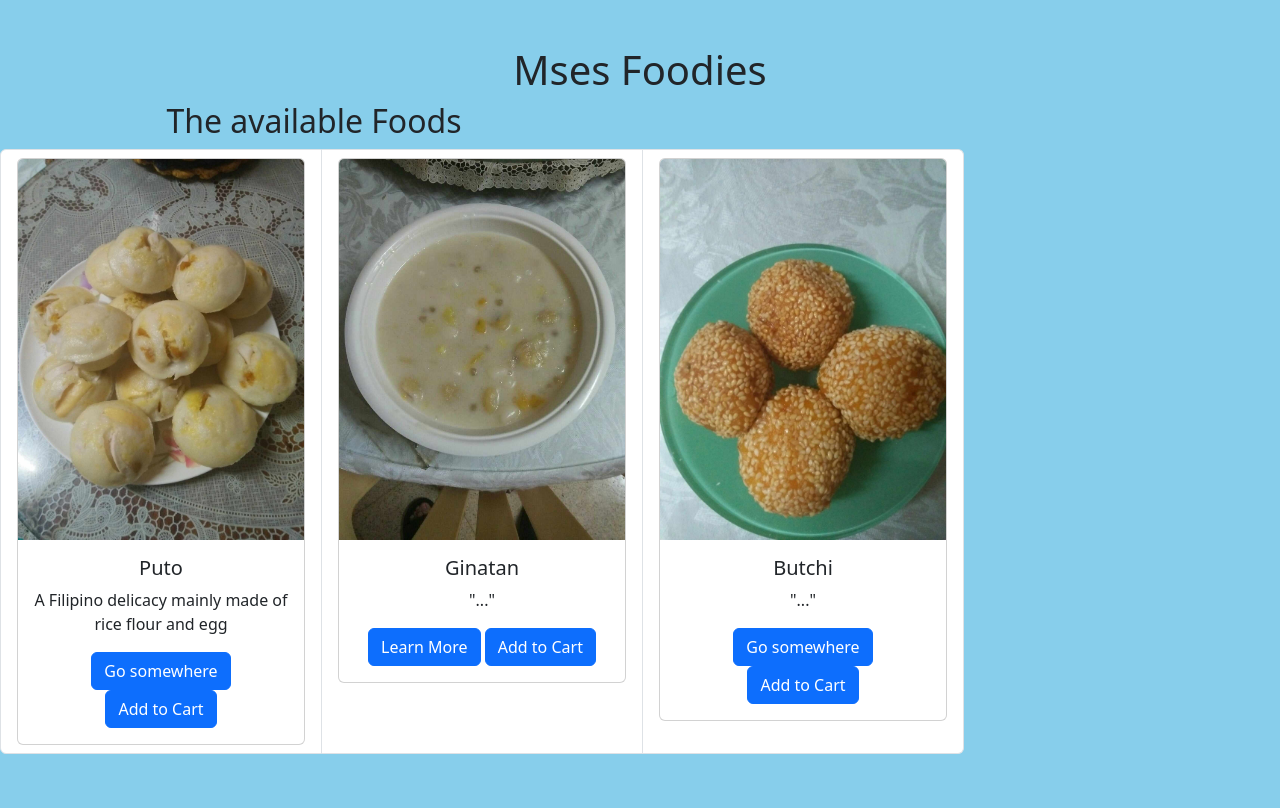
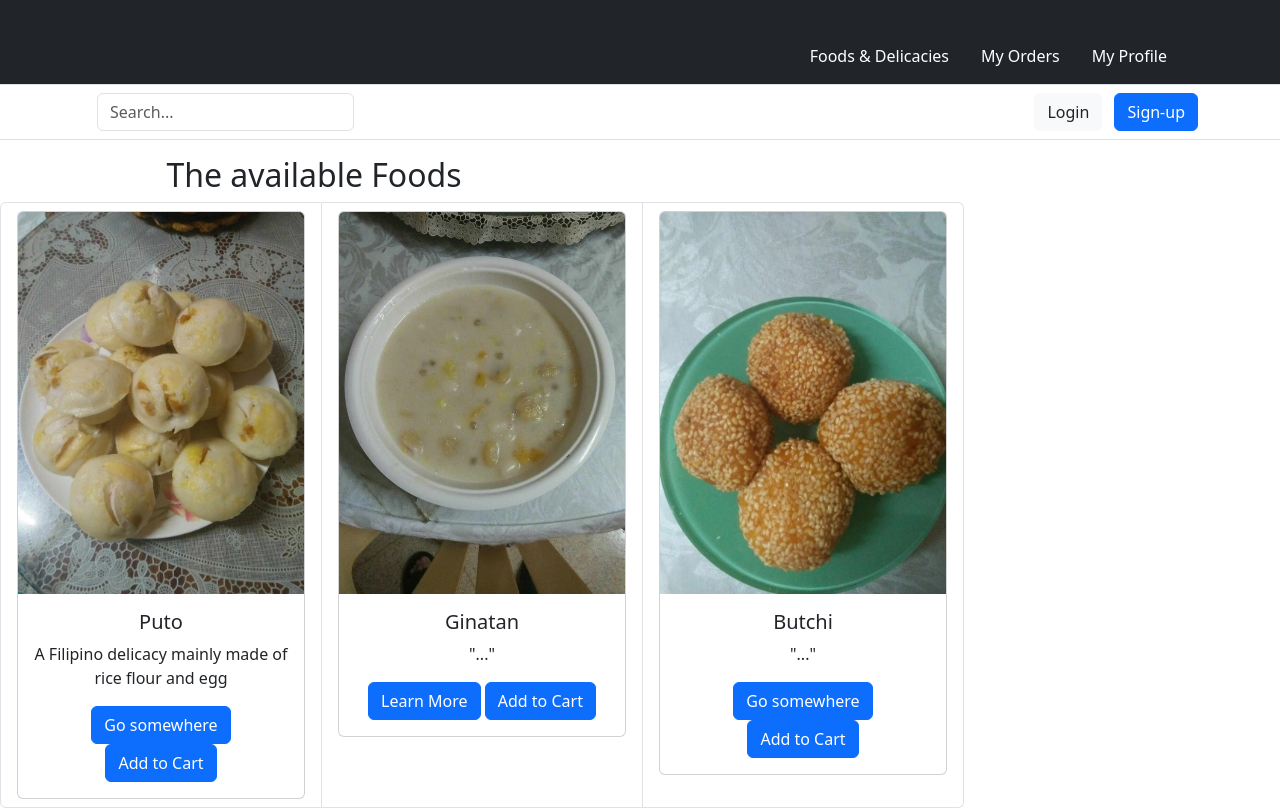
Before and after one commit to ledanken/mses-foodies, a Django app: page / in a window 1280 px wide. Before the commit the page ends 754 px from the top, so only its background shows below. Run offline with Django 3.2, Linux system fonts and the light colour scheme.

Commit message:
Start create the header

```diff
--- a/static/css/base.css
+++ b/static/css/base.css
@@ -1,4 +1,4 @@
-body{
+html{
     background-color:skyblue;
     text-align: center;
     display: flex;
--- a/templates/base.html
+++ b/templates/base.html
@@ -32,10 +32,51 @@
   </head>
   <body>
     {% block mainpage_header %}
-     <div class="row">
-        <div class="col-12 col=lg-4 my=auto py=1 py=lg-0 text=center text=lg-center">
-          <a href="{% url 'mses_foodies_home' %}" class="nav-link main-logo-link"><h1>Mses Foodies</h1></a>
+    <header>
+      <div class="px-3 py-2 text-bg-dark border-bottom">
+        <div class="container">
+          <div class="d-flex flex-wrap align-items-center justify-content-center justify-content-lg-start">
+            <a href="/" class="d-flex align-items-center my-2 my-lg-0 me-lg-auto text-white text-decoration-none">
+              <svg class="bi me-2" width="40" height="32" role="img" aria-label="Bootstrap"><use xlink:href="#bootstrap"></use></svg>
+            </a>
+
+            <ul class="nav col-12 col-lg-auto my-2 justify-content-center my-md-0 text-small">
+              <li>
+                <a href="#" class="nav-link text-white">
+                  <svg class="bi d-block mx-auto mb-1" width="24" height="24"><use xlink:href="#table"></use></svg>
+                  Foods & Delicacies
+                </a>
+              </li>
+              <li>
+                <a href="#" class="nav-link text-white">
+                  <svg class="bi d-block mx-auto mb-1" width="24" height="24"><use xlink:href="#grid"></use></svg>
+                  My Orders
+                </a>
+              </li>
+              <li>
+                <a href="#" class="nav-link text-white">
+                  <svg class="bi d-block mx-auto mb-1" width="24" height="24"><use xlink:href="#people-circle"></use></svg>
+                  My Profile
+                </a>
+              </li>
+            </ul>
+          </div>
+        </div>
       </div>
+      <div class="px-3 py-2 border-bottom mb-3">
+        <div class="container d-flex flex-wrap justify-content-center">
+          <form class="col-12 col-lg-auto mb-2 mb-lg-0 me-lg-auto" role="search">
+            <input type="search" class="form-control" placeholder="Search..." aria-label="Search">
+          </form>
+
+          <div class="text-end">
+            <button type="button" class="btn btn-light text-dark me-2">Login</button>
+            <button type="button" class="btn btn-primary">Sign-up</button>
+          </div>
+        </div>
+      </div>
+    </header>
+
     {% endblock %}
 
     {% block mainpage_navi %}
```
